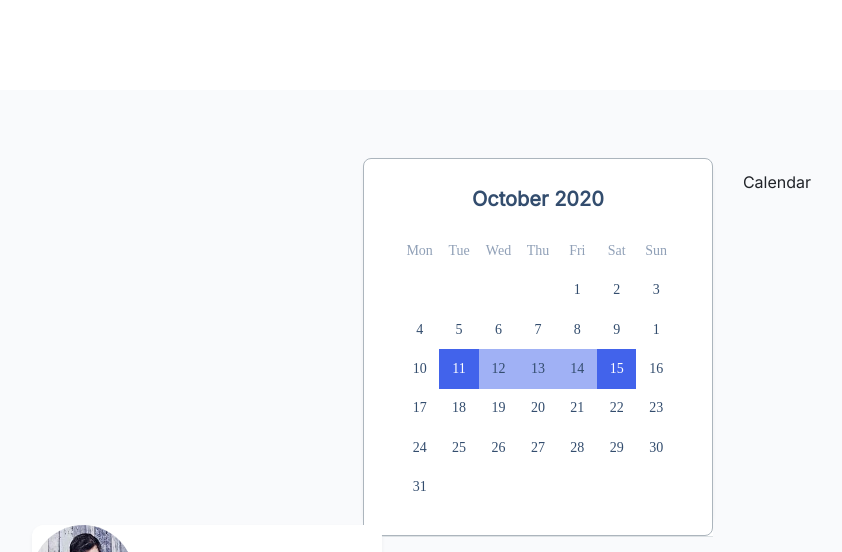
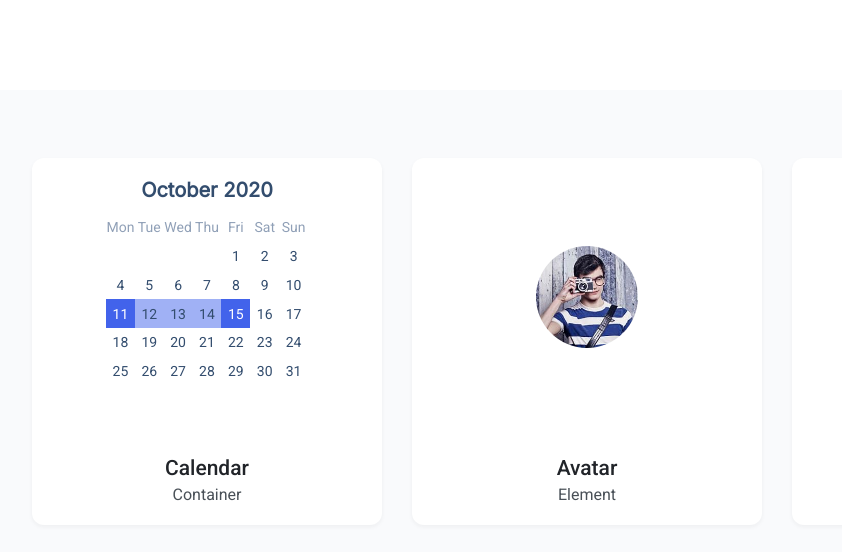
Before and after one commit to js-tasks-ru/htmlcss-20220616_marina-gichyan, a website: page index-mob.html in a window 1280 px wide. Shown: the part 214-766 px from the top of the page, without its empty margins (53-895 px from the left). Drawn offline with Linux system fonts and the light colour scheme; files whose address does not match are found by name.

Commit message:
preview page with mobile v1

```diff
--- a/05-lection3/03-calendar/calendar.css
+++ b/05-lection3/03-calendar/calendar.css
@@ -1,23 +1,26 @@
-
 
 .calendar {
     background: var(--background-primary);
-    border: 1px solid var(--grey-3);
     border-radius: 8px;
-    padding: 28px 36px;
     max-width: 304px;
+    min-width: 202px;
+}
+
+.calendar_preview {
+    min-width: 120px;
 }
 
 .calendar__title {
     font-family: 'Inter';
     font-style: normal;
-    font-weight: 600;
-    font-size: 20px;
-    line-height: 24px;
+    font-weight: 400;
+    font-size: 16px;
+    line-height: 20px;
     text-align: center;
     color: #334D6E;
-    margin-bottom: 20px;
+    padding-bottom: 5%;
 }
+
 
 .calendar__wrapper {
     padding-bottom: 100%;
@@ -34,20 +37,25 @@
     display: grid;
     grid-template-columns: repeat(7, 1fr);
     grid-template-rows: repeat(7, 1fr);
+    font-size: 14px;
+    line-height: 20px;
+    font-family: 'Source Sans Pro';
+    font-style: normal;
+    font-weight: 400;
+    color: #334D6E;
+}
+
+.calendar__inner_preview {
+    font-size: 8px;
+    line-height: 12px;
 }
 
 .calendar__item {
     display: flex;
     justify-content: center;
     align-items: center;
-    font-size: 14px;
-    line-height: 20px;
-    font-family: 'Source Sans Pro';
-    font-style: normal;
-    font-weight: 400;
-    line-height: 20px;
-    color: #334D6E;
 }
+
 .calendar__item_day {
     color: #90A0B7;
 }
@@ -59,3 +67,20 @@
 .calendar__item_betweenActive {
     background-color: #A0B1F5;
 }
+
+@media screen and (min-width: 768px) {
+    .calendar__inner_preview {
+            font-size: 14px;
+            line-height: 20px;
+    }
+
+    .calendar_preview {
+        min-width: 202px;
+    }
+
+    .calendar__title {
+        font-weight: 600;
+        font-size: 20px;
+        line-height: 24px;
+}
+}
--- a/components/card/card.css
+++ b/components/card/card.css
@@ -10,10 +10,20 @@
 .card__preview {
     border-radius: 12px 12px 0 0;
     background: var(--background-primary);
-    border-bottom: 1px solid var(--grey-2);
+    margin: auto;
 }
 
 .card__title {
+    display: flex;
+    flex-direction: column;
+    justify-content: center;
+    align-items: center;
+    gap: 4px;
+    height: 46px;
+    border-top: 1px solid var(--grey-2);
+}
+
+.card__componentName {
     font-family: 'Inter';
     font-style: normal;
     font-weight: 400;
@@ -24,12 +34,44 @@
     color: var(--font-primary);
 }
 
+.card__componentType {
+    display: none;
+}
+
 @media screen and (min-width: 768px) {
     .card {
         width: 350px;
         height: 367px;
+    }
+
+    .card__title {
+        height: 90px;
+        border-top: none;
+    }
+
+    .card__componentName{
+        font-family: 'Roboto';
+        font-weight: 500;
+        font-size: 21px;
+        line-height: 25px;
+        color: var(--font-primary);
+        margin: 0;
+        padding: 0;
+    }
+
+    .card__componentType {
+        display: inline-block;
+        font-family: 'Roboto';
+        font-style: normal;
+        font-weight: 400;
+        font-size: 16px;
+        line-height: 19px;
+        color: var(--grey-4);
+    }
+
+    .card__preview {
+        border-radius: 12px 12px 0 0;
         background: var(--background-primary);
-        box-shadow: 0px 2px 4px rgba(33, 36, 41, 0.05);
-        border-radius: 12px;
+        margin: auto;
     }
 }
--- a/index-mob.html
+++ b/index-mob.html
@@ -22,10 +22,10 @@
                     <div class="preview__inner">
                         <div class="card">
                             <div class="card__preview">
-                                <div class="calendar">
+                                <div class="calendar calendar_preview">
                                     <div class="calendar__title">October 2020</div>
                                     <div class="calendar__wrapper">
-                                        <div class="calendar__inner">
+                                        <div class="calendar__inner calendar__inner_preview">
                                             <span class="calendar__item calendar__item_day">Mon</span>
                                             <span class="calendar__item calendar__item_day">Tue</span>
                                             <span class="calendar__item calendar__item_day">Wed</span>
@@ -46,7 +46,6 @@
                                             <span class="calendar__item">7</span>
                                             <span class="calendar__item">8</span>
                                             <span class="calendar__item">9</span>
-                                            <span class="calendar__item">1</span>
                                             <span class="calendar__item">10</span>
                                             <span class="calendar__item calendar__item_active">11</span>
                                             <span class="calendar__item calendar__item_betweenActive">12</span>
@@ -72,9 +71,11 @@
                                         </div>
                                     </div>
                                 </div>
-                                </div>
                             </div>
-                            <div class="card__title">Calendar</div>
+                            <div class="card__title">
+                                <p class="card__componentName">Calendar</p>
+                                <p class="card__componentType">Container</p>
+                            </div>
                         </div>
                         <div class="card">
                             <div class="card__preview">
@@ -83,7 +84,10 @@
                                         src="/Users/roman/htmlcss-20220616_marina-gichyan/06-lection4/01-avatar/public/avatar-200.jpg" alt="Avatar">
                                 </div>
                             </div>
-                            <div class="card__title">Avatar</div>
+                            <div class="card__title">
+                                <p class="card__componentName">Avatar</p>
+                                <p class="card__componentType">Element</p>
+                            </div>
                         </div>
                         <div class="card"></div>
                         <div class="card"></div>
```
Also changed, not shown: components/footer/footer.css (line endings or trailing spaces).
